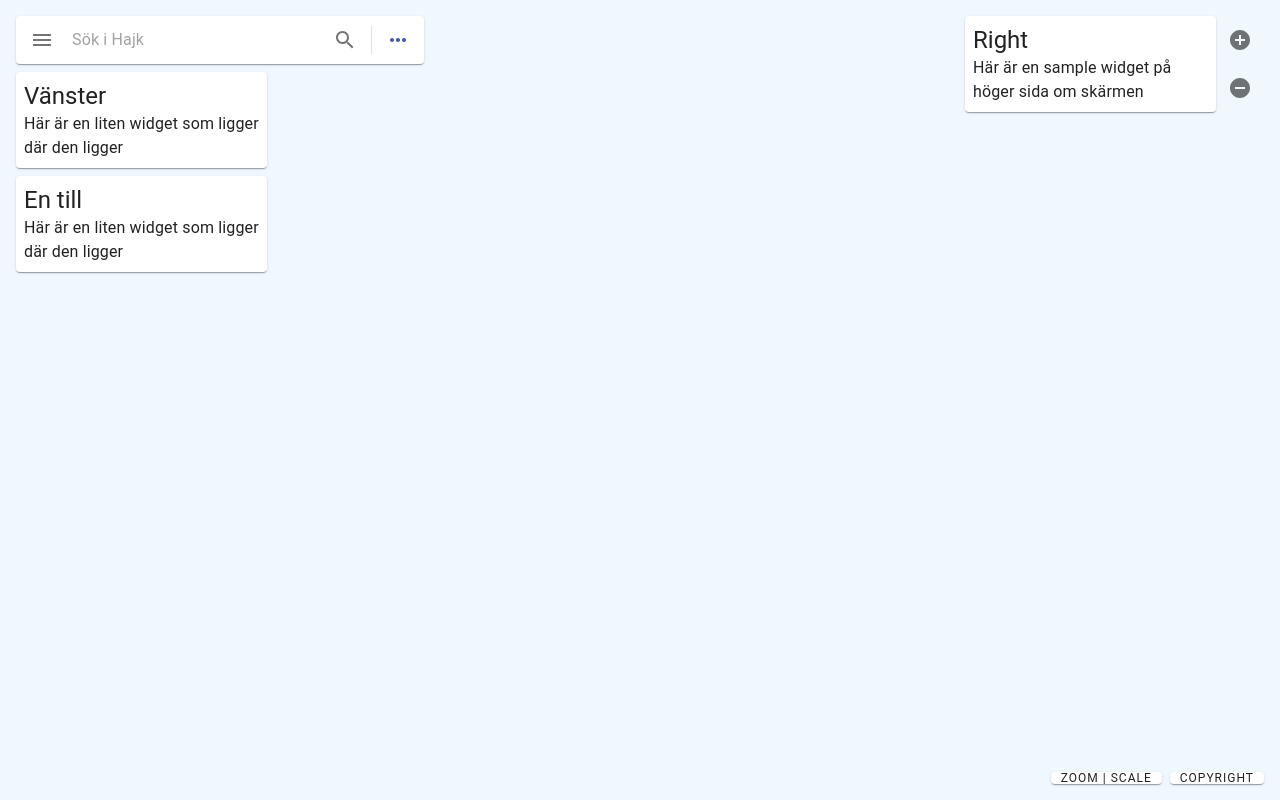
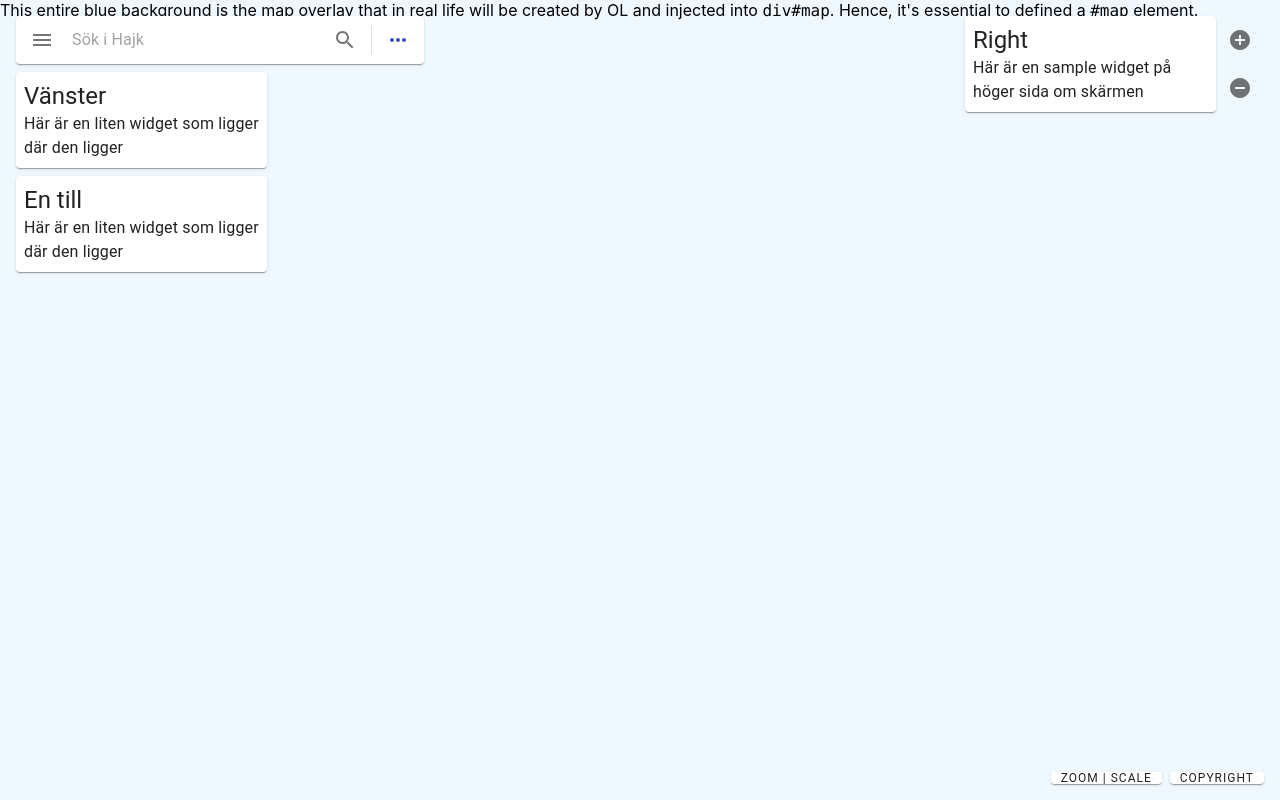
Before and after one commit to hajkmap/ui-demo, a React (Create React App) app: page / in a window 1280 px wide. Built offline with nearby package versions, Linux system fonts and the light colour scheme.

Commit message:
Added a #map-overlay to simulate the DOM element that OL will add.

```diff
--- a/package.json
+++ b/package.json
@@ -11,7 +11,7 @@
     "react-scripts": "3.1.1"
   },
   "scripts": {
-    "start": "react-scripts start",
+    "start": "PORT=3001 react-scripts start",
     "build": "react-scripts build",
     "test": "react-scripts test",
     "eject": "react-scripts eject"
--- a/src/App.js
+++ b/src/App.js
@@ -52,6 +52,15 @@ const Widget = props => {
 const DRAWER_WIDTH = 250;
 
 const useStyles = makeStyles(theme => ({
+  mapOverlay: {
+    zIndex: 1,
+    background: "aliceblue",
+    position: "absolute",
+    left: 0,
+    right: 0,
+    bottom: 0,
+    top: 0
+  },
   list: {
     width: DRAWER_WIDTH
   },
@@ -62,7 +71,6 @@ const useStyles = makeStyles(theme => ({
     bottom: 0,
     top: 0,
     padding: theme.spacing(2),
-    background: "aliceblue",
     display: "flex",
     flexDirection: "column"
   },
@@ -70,10 +78,12 @@ const useStyles = makeStyles(theme => ({
     left: DRAWER_WIDTH
   },
   header: {
+    zIndex: 2,
     flex: 0,
     height: theme.spacing(8)
   },
   main: {
+    zIndex: 2,
     flex: 1,
     display: "flex"
   },
@@ -97,6 +107,7 @@ const useStyles = makeStyles(theme => ({
     }
   },
   footer: {
+    zIndex: 2,
     flex: 0,
     display: "flex",
     justifyContent: "end",
@@ -245,6 +256,11 @@ export default function TemporaryDrawer() {
             </Typography>
           </Paper>
         </footer>
+        <div id="map-overlay" className={classes.mapOverlay}>
+          This entire blue background is the map overlay that in real life will
+          be created by OL and injected into <code>div#map</code>. Hence, it's
+          essential to defined a <code>#map</code> element.
+        </div>
       </div>
       <Drawer
         open={visible}
```
